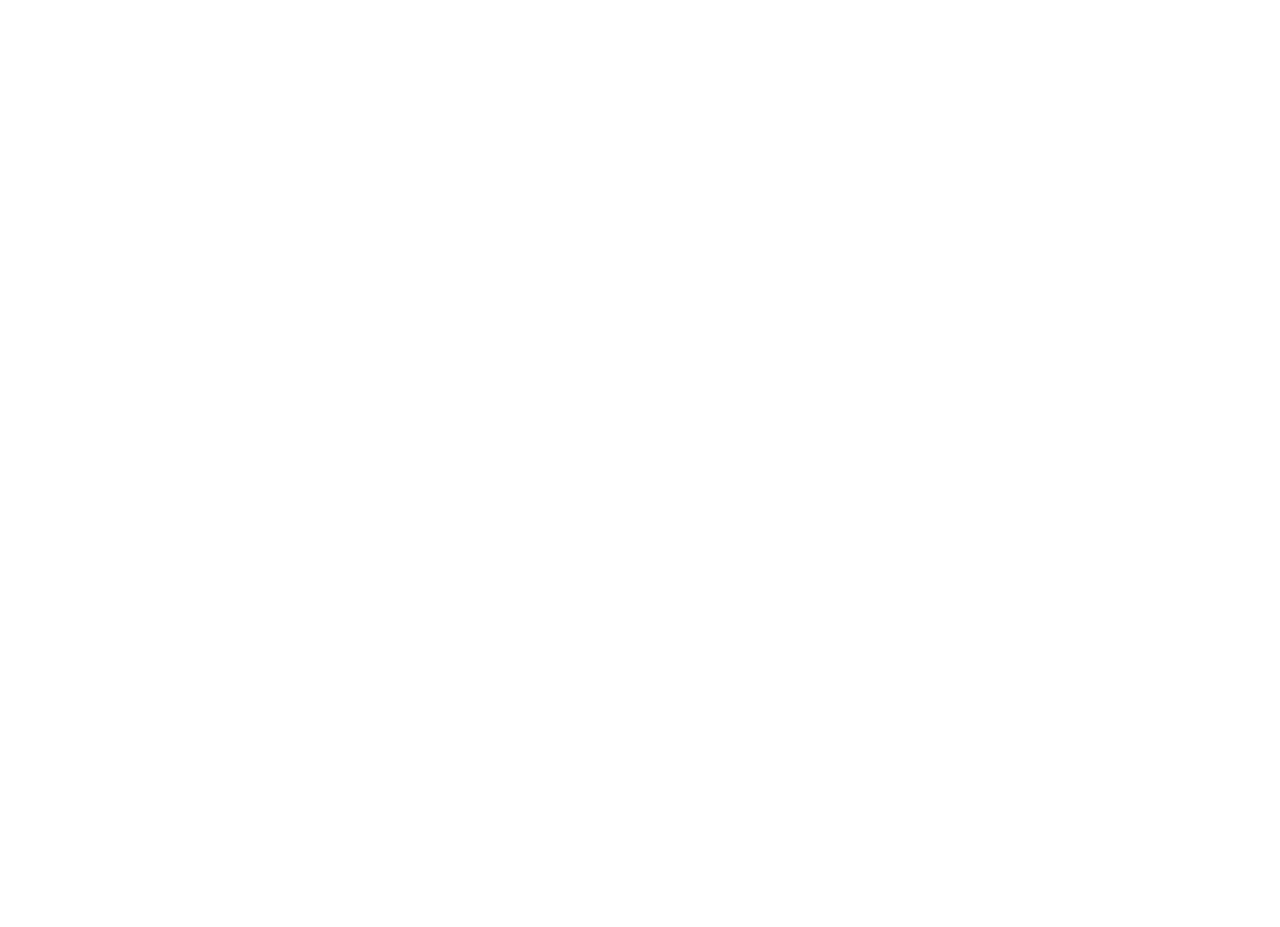
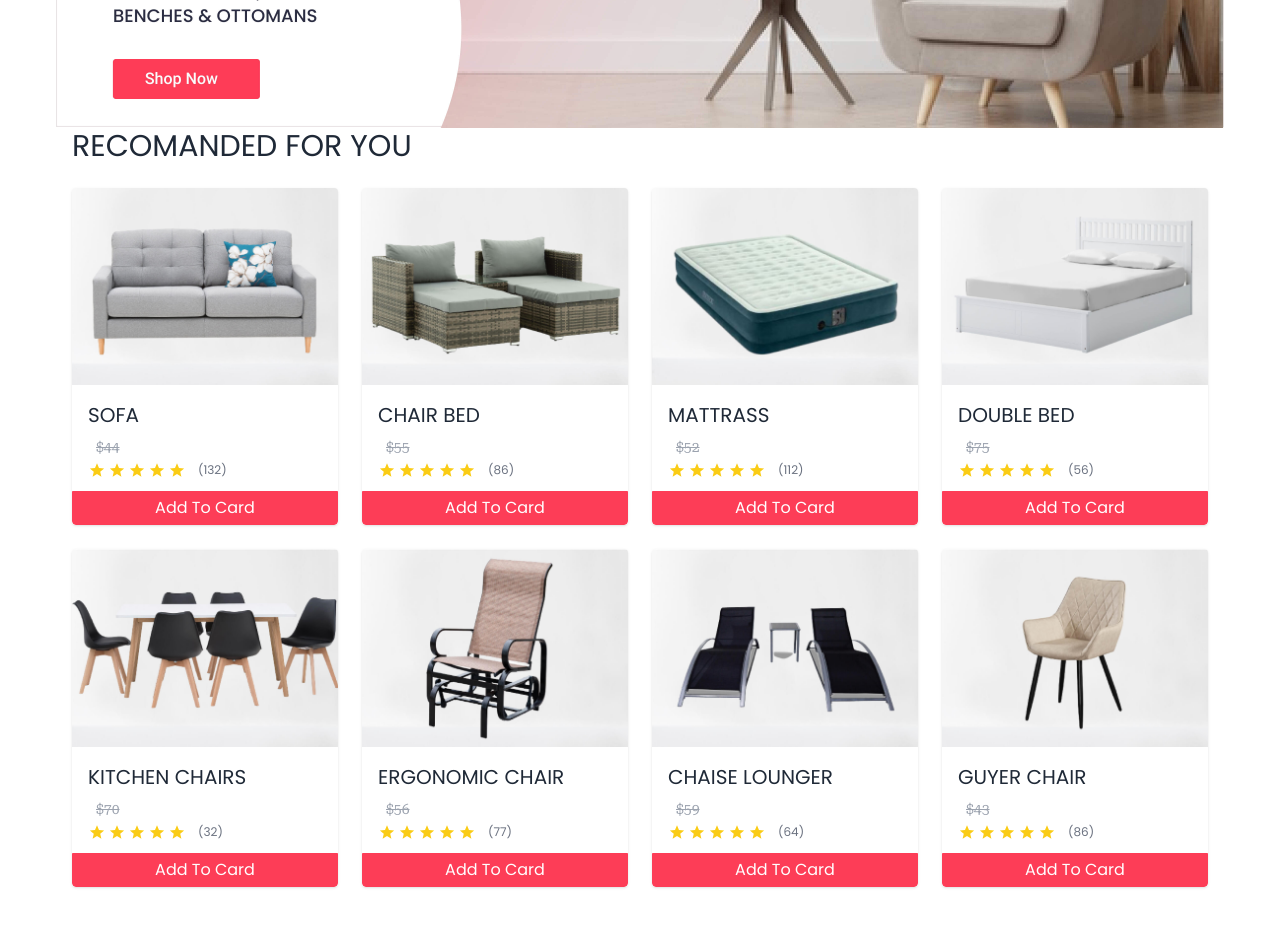
Before and after one commit to kochetovdev/ecommerce-tailwind, a Next.js app: page / in a window 1280 px wide. Shown: the part 2120-3047 px from the top of the page. Before the commit the page ends 1975 px from the top, so only its background shows below. Built offline with nearby package versions, Linux system fonts and the light colour scheme.

Commit message:
add Recommended section and optimaze code

```diff
--- a/app/_types/Product.ts
+++ b/app/_types/Product.ts
@@ -3,7 +3,7 @@
 export interface Product {
   title: string;
   productImage: StaticImageData;
-  salePrice: string;
+  salesPrice: string;
   basePrice: string;
   quantity: number;
 }
--- a/app/components/TopNewArrivel.tsx
+++ b/app/components/Products.tsx
@@ -1,19 +1,24 @@
-import { productsLinks } from "../staticData";
+import { Product } from "../_types";
 import SingleProduct from "./SingleProduct";
 
-const TopNewArrivel = () => {
+interface ProductsData {
+  title: string;
+  products: Product[];
+}
+
+const Products = ({ title, products }: ProductsData) => {
   return (
     <article className="container pb-16">
       <h2 className="text-2xl md:text-3xl font-medium text-gray-800 uppercase mb-6">
-        Top New Arrivel
+        {title}
       </h2>
       <div className="grid lg:grid-cols-4 sm:grid-cols-2 gap-6 cursor-pointer">
-        {productsLinks.map((product) => (
+        {products.map((product) => (
           <SingleProduct
             key={product.title}
             title={product.title}
             productImage={product.productImage}
-            salePrice={product.salesPrice}
+            salesPrice={product.salesPrice}
             basePrice={product.basePrice}
             quantity={product.quantity}
           />
@@ -23,4 +28,4 @@
   );
 };
 
-export default TopNewArrivel;
+export default Products;
--- /dev/null
+++ b/app/components/SalesImage.tsx
@@ -0,0 +1,15 @@
+import Image from "next/image";
+import Link from "next/link";
+import offer from "../../public/images/offer.jpg";
+
+const SalesImage = () => {
+  return (
+    <>
+      <Link href="/">
+        <Image src={offer} alt="image-offer" className="w-full" />
+      </Link>
+    </>
+  );
+};
+
+export default SalesImage;
--- a/app/page.tsx
+++ b/app/page.tsx
@@ -1,7 +1,9 @@
 import Banner from "./components/Banner";
 import Categories from "./components/Categories";
 import Features from "./components/Features";
-import TopNewArrivel from "./components/TopNewArrivel";
+import Products from "./components/Products";
+import SalesImage from "./components/SalesImage";
+import { products, recommendedProducts } from "./staticData";
 
 export default function Home() {
   return (
@@ -9,7 +11,9 @@
       <Banner />
       <Features />
       <Categories />
-      <TopNewArrivel />
+      <Products products={products} title="Top New Arrivel" />
+      <SalesImage />
+      <Products products={recommendedProducts} title="Recomanded For You" />
     </>
   );
 }
--- a/app/staticData/productData.ts
+++ b/app/staticData/productData.ts
@@ -2,8 +2,12 @@
 import product2 from "../../public/images/products/product2.jpg";
 import product3 from "../../public/images/products/product3.jpg";
 import product4 from "../../public/images/products/product4.jpg";
+import product5 from "../../public/images/products/product5.jpg";
+import product6 from "../../public/images/products/product6.jpg";
+import product7 from "../../public/images/products/product7.jpg";
+import product8 from "../../public/images/products/product8.jpg";
 
-export const productsLinks = [
+export const products = [
   {
     title: "Sofa",
     productImage: product1,
@@ -33,3 +37,62 @@
     quantity: 56,
   },
 ];
+
+export const recommendedProducts = [
+  {
+    title: "Sofa",
+    productImage: product1,
+    salesPrice: "$35",
+    basePrice: "$44",
+    quantity: 132,
+  },
+  {
+    title: "Chair Bed",
+    productImage: product2,
+    salesPrice: "$45",
+    basePrice: "$55",
+    quantity: 86,
+  },
+  {
+    title: "Mattrass",
+    productImage: product3,
+    salesPrice: "$41",
+    basePrice: "$52",
+    quantity: 112,
+  },
+  {
+    title: "Double bed",
+    productImage: product4,
+    salesPrice: "$60",
+    basePrice: "$75",
+    quantity: 56,
+  },
+  {
+    title: "Kitchen Chairs",
+    productImage: product5,
+    salesPrice: "$65",
+    basePrice: "$70",
+    quantity: 32,
+  },
+  {
+    title: "Ergonomic Chair",
+    productImage: product6,
+    salesPrice: "$45",
+    basePrice: "$56",
+    quantity: 77,
+  },
+  {
+    title: "Chaise lounger",
+    productImage: product7,
+    salesPrice: "$44",
+    basePrice: "$59",
+    quantity: 64,
+  },
+  {
+    title: "Guyer Chair",
+    productImage: product8,
+    salesPrice: "$38",
+    basePrice: "$43",
+    quantity: 86,
+  },
+];
```
